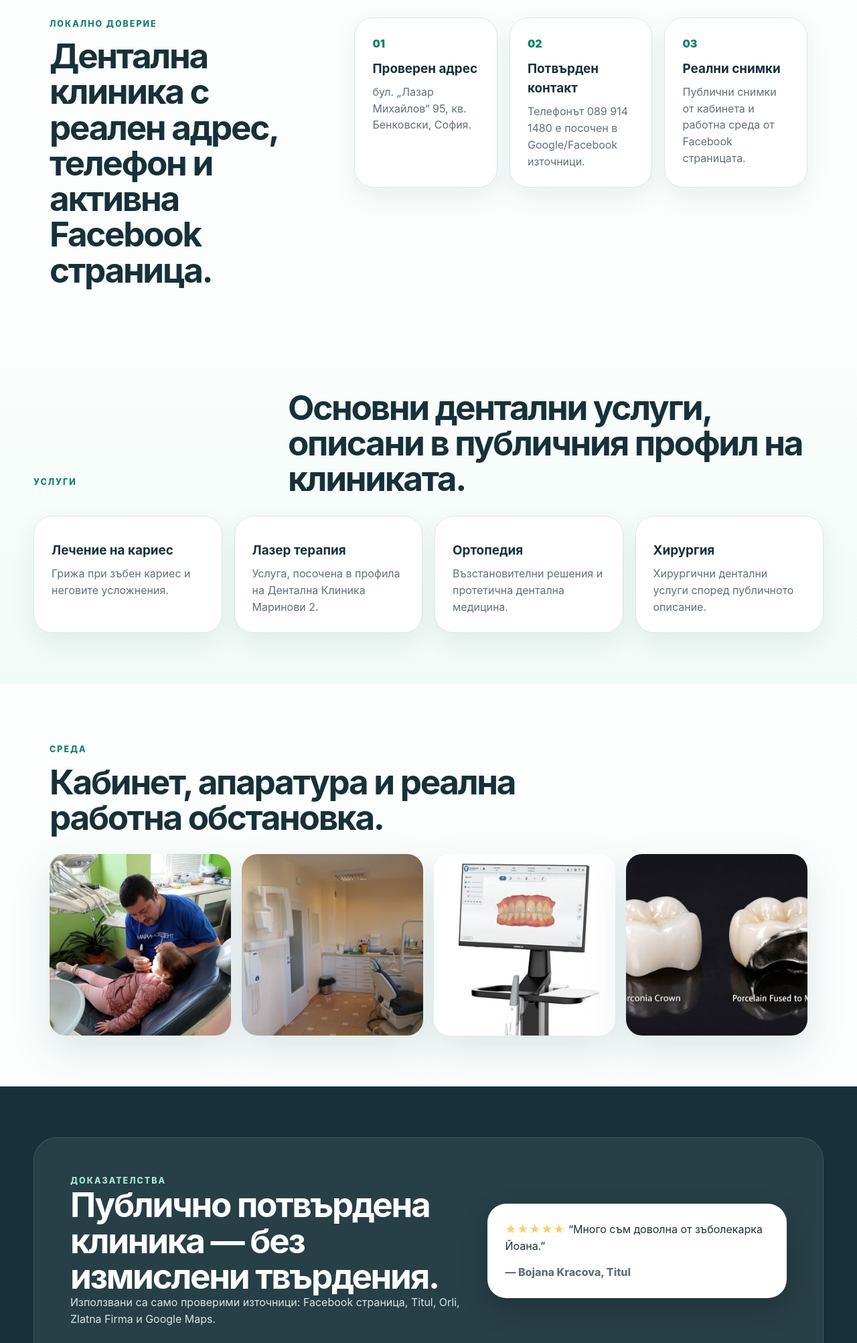
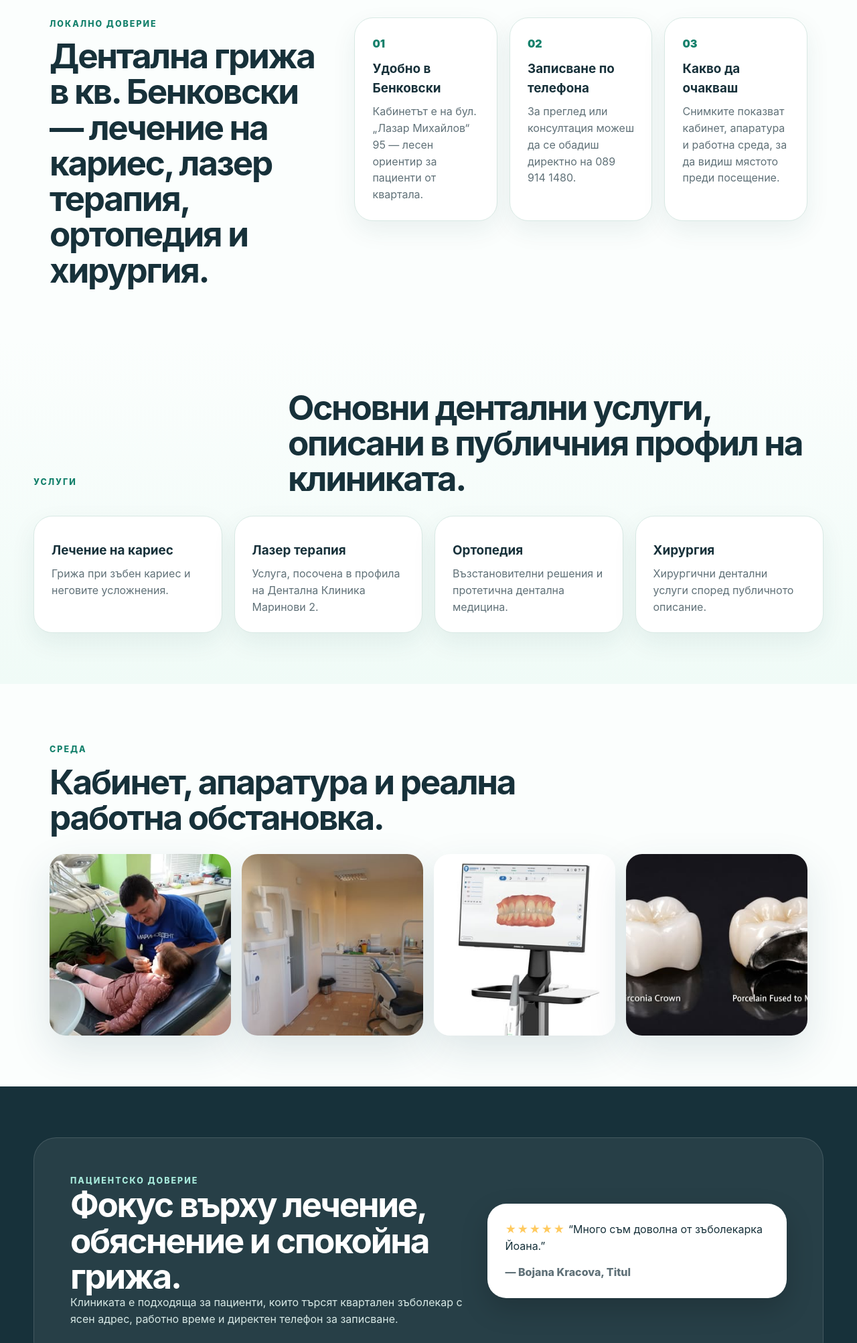
Before and after one commit to Deanooooooooo/klinika-marinovi-2-site, a plain HTML site: page index.html in a window 1280 px wide. Shown: the part 860-2865 px from the top of the page at 67% size. Drawn offline with Linux system fonts and the light colour scheme.

Commit message:
Improve Marinovi trust copy

```diff
--- a/index.html
+++ b/index.html
@@ -54,11 +54,11 @@
 
   <main>
     <section class="section trust">
-      <div><p class="eyebrow">Локално доверие</p><h2>Дентална клиника с реален адрес, телефон и активна Facebook страница.</h2></div>
+      <div><p class="eyebrow">Локално доверие</p><h2>Дентална грижа в кв. Бенковски — лечение на кариес, лазер терапия, ортопедия и хирургия.</h2></div>
       <div class="trust-cards">
-        <article><span>01</span><h3>Проверен адрес</h3><p>бул. „Лазар Михайлов“ 95, кв. Бенковски, София.</p></article>
-        <article><span>02</span><h3>Потвърден контакт</h3><p>Телефонът 089 914 1480 е посочен в Google/Facebook източници.</p></article>
-        <article><span>03</span><h3>Реални снимки</h3><p>Публични снимки от кабинета и работна среда от Facebook страницата.</p></article>
+        <article><span>01</span><h3>Удобно в Бенковски</h3><p>Кабинетът е на бул. „Лазар Михайлов“ 95 — лесен ориентир за пациенти от квартала.</p></article>
+        <article><span>02</span><h3>Записване по телефона</h3><p>За преглед или консултация можеш да се обадиш директно на 089 914 1480.</p></article>
+        <article><span>03</span><h3>Какво да очакваш</h3><p>Снимките показват кабинет, апаратура и работна среда, за да видиш мястото преди посещение.</p></article>
       </div>
     </section>
 
@@ -85,9 +85,9 @@
     <section class="section proof" id="proof">
       <div class="proof-card">
         <div>
-          <p class="eyebrow">Доказателства</p>
-          <h2>Публично потвърдена клиника — без измислени твърдения.</h2>
-          <p>Използвани са само проверими източници: Facebook страница, Titul, Orli, Zlatna Firma и Google Maps.</p>
+          <p class="eyebrow">Пациентско доверие</p>
+          <h2>Фокус върху лечение, обяснение и спокойна грижа.</h2>
+          <p>Клиниката е подходяща за пациенти, които търсят квартален зъболекар с ясен адрес, работно време и директен телефон за записване.</p>
         </div>
         <blockquote><span class="stars" aria-label="5 звезди">★★★★★</span> “Много съм доволна от зъболекарка Йоана.”<cite>— Bojana Kracova, Titul</cite></blockquote>
       </div>
```
